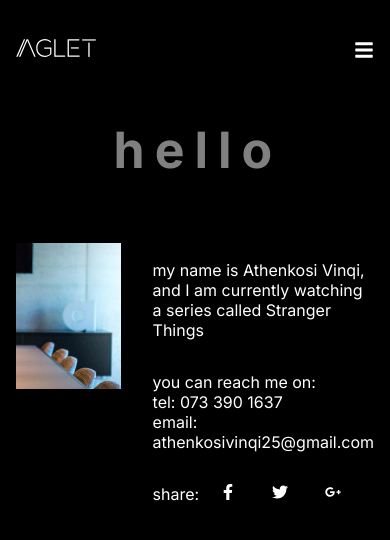
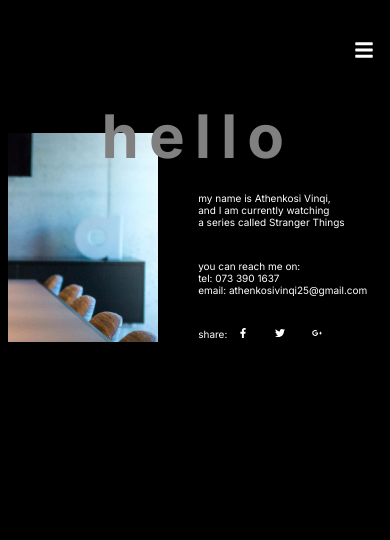
Before and after one commit to athi-v/athenkosi_vinqi, a React (Create React App) app: page /contact in a window 390 px wide. Shown: the top 540 px of the page. Built offline with nearby package versions, Linux system fonts and the light colour scheme.

Commit message:
added few files

```diff
--- a/src/index.scss
+++ b/src/index.scss
@@ -1,164 +1,234 @@
 @import url("https://fonts.googleapis.com/css2?family=Inter:wght@100;200;300;400;500;600;700;800;900&display=swap");
+
+$color_1: white;
+$color_2: grey;
+$color_3:black;
+$font-family_1: "Inter", sans-serif;
+$background-color_1: black;
+
+/* Hero */
+/* Contact */
 * {
 	box-sizing: border-box;
 	padding: 0;
 	margin: 0;
 }
 body {
-  font-family: "Inter", sans-serif;
-  background-color: black;
-  color: white;
-
+	font-family: $font-family_1;
+	background-color: $background-color_1;
+	color: $color_1;
+	padding: 0 1rem;
 }
-
 ul {
 	list-style: none;
 }
-
 h1 {
 	font-size: 200px;
 	letter-spacing: 10px;
-  color: grey;
+	color: $color_2;
 }
-
 .grey {
-  color: grey;
+	color: $color_2;
 }
-/* Navbar  */
-header {
-  /* width: 100%; */
+//Navbar {
+	.navbar {
 		height: 100px;
-}
-
-header .navbar {
-  /* max-width: 1240px; */
-  height: 100%;
-  padding: 0 1rem;
-  margin: auto;
 		overflow: hidden;
 		display: flex;
 		justify-content: space-between;
 	}
 
-header .logo {
+.logo {
 	display: flex;
 	align-items: center;
+	img {
+		width: 80px;
 	}
-
-header .logo img {
-  width: 80px;
-  /* height: auto; */
 }
-
-header .toggler {
+.toggler {
 	display: none;
 	position: absolute;
 	top: 2.5rem;
 	right: 1rem;
 	z-index: 99;
 }
-
 .nav-menu {
 	display: flex;
 	align-items: center;
 	justify-self: center;
 }
-
 .nav-link {
 	text-decoration: none;
+	color: $color_1;
+	display: inline-block;
+	position: relative;
+	&:after {
+		background: none repeat scroll 0 0 transparent;
+		bottom: 0;
+		content: "";
+		display: block;
+		height: 3px;
+		position: absolute;
+		background: $color_1;
+		transition: 0.5s ease-out;
+		width: 0;
+	}
+	&:hover {
+		&:after {
+			width: 100%;
+			left: 0;
+		}
+	}
 }
 .nav-item {
 	padding: 0 1.5rem;
 }
-.nav-link {
-  color: white;
-
-  display: inline-block;
-  position: relative;
+.col {
+	display: flex;
+	flex-direction: row;
+	padding: 9rem 0 6rem 0;
+	overflow-x: scroll;
 }
-
-.nav-link:after {
-  background:  none repeat scroll 0 0 transparent;
-  bottom: 0;
-  content: "";
-  display: block;
-  height: 2px;
+.vid {
+	video {
+		max-width: 520px;
+		cursor: grab;
+	}
+}
+.abs {
+	margin: 15px 0 0 20px;
+}
+.ok {
 	position: absolute;
-  background: #fff;
-  transition: 0.5s ease-out;
-  width: 0;
+	padding: 3% 0 0 12%;
 }
-.nav-link:hover:after {
+.contact {
+	.container {
+		max-width: 1240px;
+		padding: 0 10rem;
+	}
+	.content {
+		display: grid;
+		grid-template-columns: repeat(2, 1fr);
+	}
+}
+.image {
+	img {
 		width: 100%;
-  left: 0;
+	}
+}
+.col-2 {
+	padding: 20rem 0 0 4rem;
+}
+.para {
+	margin: 0 0 2rem 0;
+}
+.spacing {
+	margin: 0 1rem 0 1rem;
 }
 
 
+
+
+//Mobile view
 @media screen and (max-width: 960px) {
-  header .toggler {
+  body {
+    padding: 0;
+  }
+
+  // Navbar
+  .toggler {
     position: fixed;
     display: block;
     cursor: pointer;
   }
 
-  header .nav-menu {
+  .navbar {
+    height: 0; }
+
+  .nav-menu {
     position: fixed;
     justify-content: center;
     align-items: flex-start;
-    color: black;
+    color: $color_3;
     right: -100%;
     flex-direction: column;
     width: 100%;
     height: 100%;
     overflow: hidden;
-    background-color: white;
+    background-color: $color_1;
     transition: 0.4s;
     z-index: 99;
   }
 
-  header .nav-menu.active {
+  .nav-menu.active {
     right: 0;
-    /* position: fixed; */
   }
 
   .nav-link {
-    color: black;
+    color: $color_3;
     font-size: 4rem;
     font-weight: 700;
     padding: 5px 0 0 0;
   }
 
   .nav-link:after {
-  background:#000;
+    background: $background-color_1;
+  }
+
+  // Hero
+
+   .vid {
+    position: relative;
+    height: 25vh;
+    top: 50%;
+  }
+.vid video {
+  max-width: 100%;
+
+}
+
+  .abs {
+    position: absolute;
+    top: 50%;
+  }
+
+  .col {
+    padding: 0;
+    flex-direction: column;
+    overflow: hidden;
+  }
+
+  // Contact
+  h1 {
+    font-size: 60px;
+  }
+  .contact .container {
+    padding: 6rem 0.5rem;
+  }
+
+  .ok {
+    padding: 1% 0 0 24%;
+  }
+  .col-2 {
+    padding: 6rem 0 2rem 0.2rem;
+  }
+
+  .image img {
+    padding: 20% 0 0 0;
+    width: 150px;
+  }
+  .para {
+font-size: 10px;  }
+.spacing {
+  margin: 0 1rem 0 0.5rem;
+}
 }
 
 
-
-}
-
-/* Hero */
-.slider {
-  max-width: 100%;
-  height: 7vh;
-}
-
-.slider .container {
-  /* max-width: 1240px; */
-
-  padding: 0 1rem;
-  margin: auto;
-}
-
-.slider .col {
-  display: flex;
-  flex-direction: row;
-  padding: 5rem 0 6rem 0;
-  overflow-x: scroll;
-}
-
-.slider .vid video {
-  max-width: 520px;
-  cursor: grab;
+//Customisation of scrollbar
+::-webkit-scrollbar-track {
+  box-shadow: inset 0 0 3px $color_2;
 }
 
 ::-webkit-scrollbar {
@@ -166,121 +236,10 @@ width: 10%;
   height: 3px;
 }
 
-
-::-webkit-scrollbar-track {
-
-  box-shadow: inset 0 0 3px grey;
-}
-
 ::-webkit-scrollbar-thumb {
   width: 10px;
-  background-color: gray;
+  background-color: $color_2;
 }
 ::-webkit-scrollbar-button {
   width: 350px;
-  cursor: grab;
-
 }
-
-.slider .abs {
-margin: 15px 0 0 20px;
-}
-
- /* video {
-  transition: 1s ease-in-out;
-}
-
- video {
-  opacity: 0.2;
-}
-
- video:hover {
-  opacity: 1;
-} */
-
-
-
-@media screen and (max-width: 960px) {
-
-  .slider .container {
-    padding: 0;
-  }
-  .slider .content .vid {
-    position: relative;
-    /* width: 4px; */
-    height: 25vh;
-    top: 50%;
-
-  }
-
-  .slider .abs {
-    position: absolute;
-    top: 50%;
-  }
-
-  .slider .col {
-    padding: 0;
-    /* display: flex; */
-    flex-direction: column;
-    overflow: hidden;
-  }
-
-}
-
-/* Contact */
-.contact {
-  width: 100%;
-  height: 100vh;
-}
-.contact .ok {
-  position: absolute;
-  padding: 5% 0 0 25%;
-}
-
-.contact .container {
-  max-width: 1240px;
-  padding: 0 1rem;
-  margin: auto;
-}
-
-.contact .content {
-  display: grid;
-  grid-template-columns: repeat(2, 1fr);
-}
-
-.contact .col-1 {
-  padding: 1rem 1rem 1rem 0;
-  display: flex;
-  flex-direction: column;
-  justify-content: center;
-}
-
-.contact .image img {
-  width: 100%;
-}
-
-.contact .col-2 {
-  padding: 20rem 0 0 4rem;
-}
-
-.contact .para {
-  margin: 0 0 2rem 0;
-}
-
-.contact .spacing {
-  margin: 0 1rem 0 1rem;
-}
-
-@media screen and (max-width: 960px) {
-  h1 {
-    font-size: 50px;
-  }
-
-  .contact .col-2 {
-    padding: 10rem 0 0 1rem;
-  }
-
-  .contact .image img {
-    width: 100%;
-  }
-}
```
Lines whose indentation alone changed are shown as unchanged.
